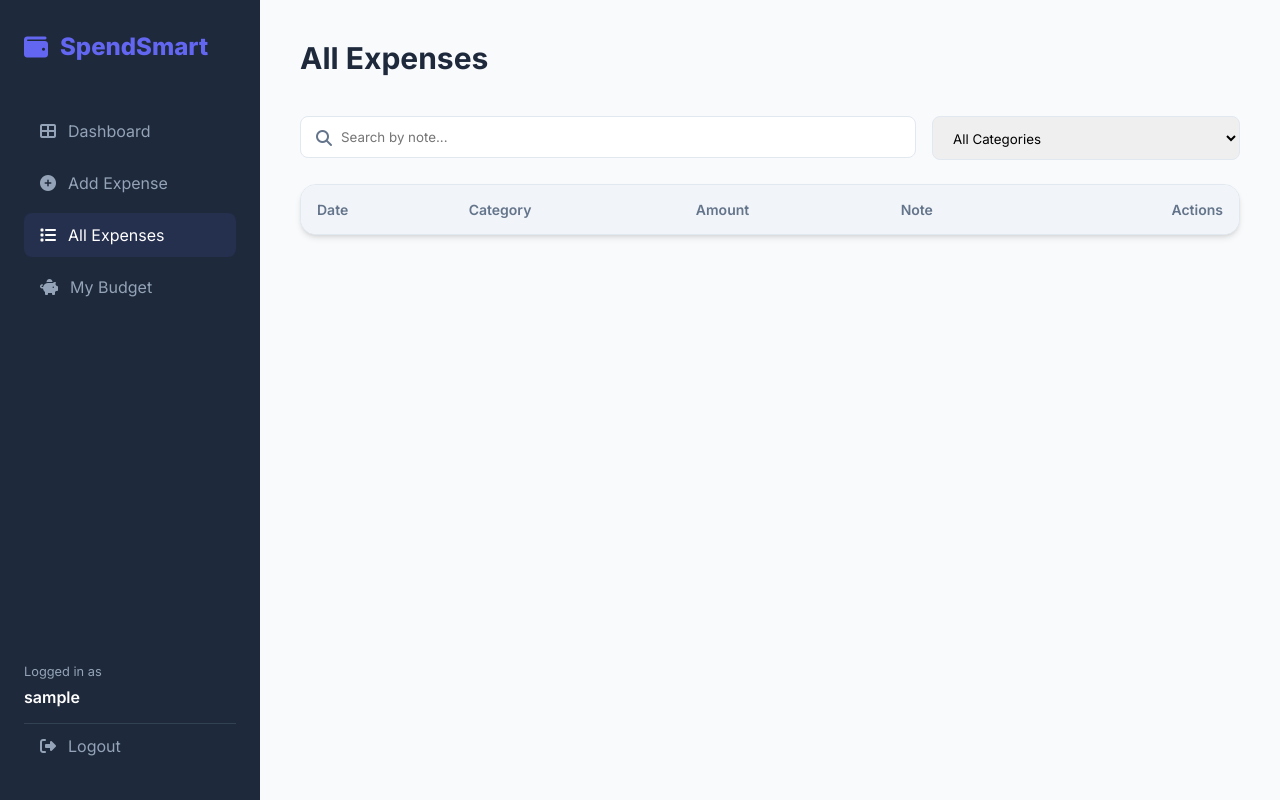
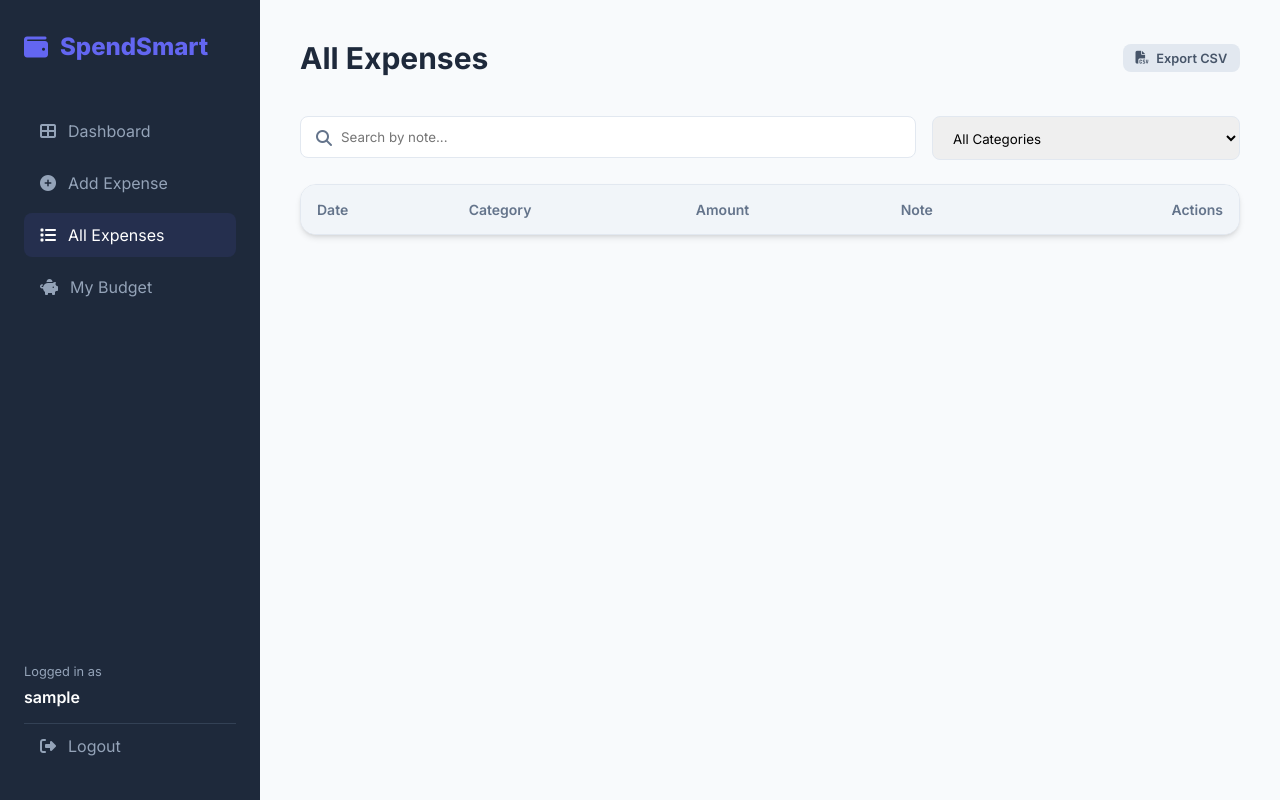
Before and after one commit to Jiyagupta20/SpendSmart, a Flask app: page /expenses in a window 1280 px wide. Run offline with Flask 3, Linux system fonts and the light colour scheme; the visitor is signed in with stand-in values (Sample User, id 1); data that the repository does not hold is empty.

Commit message:
Feature: CSV Export UI integration

```diff
--- a/templates/expenses.html
+++ b/templates/expenses.html
@@ -1,6 +1,11 @@
 {% extends "base.html" %}
 
 {% block page_title %}All Expenses{% endblock %}
+{% block header_actions %}
+<a href="{{ url_for('export_csv') }}" class="btn btn-sm" style="background: #e2e8f0; color: #475569;">
+    <i class="fas fa-file-csv"></i> Export CSV
+</a>
+{% endblock %}
 
 {% block content %}
 <div class="search-filter-bar">
```
